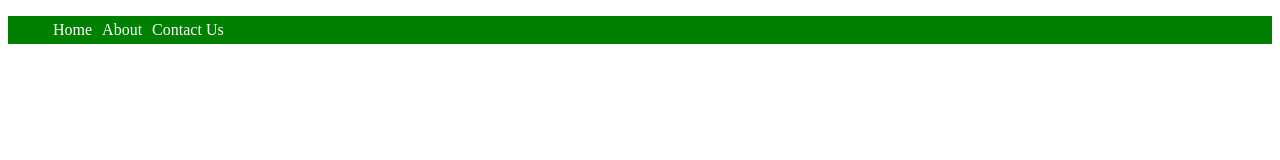
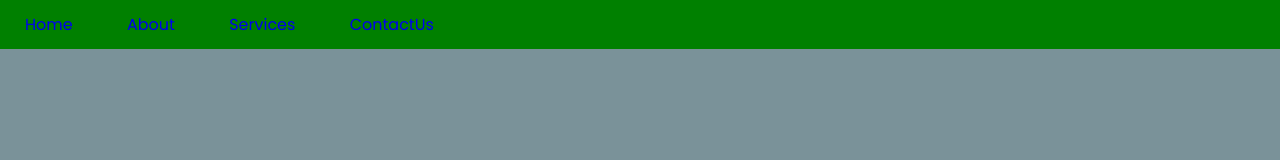
Before and after one commit to rajukr1998/SigmaWebDevelopmentHarry, a plain HTML site: page Day30Assignment/index.html in a window 1280 px wide. Drawn offline with Linux system fonts and the light colour scheme.

Commit message:
Add Assignment Solution

```diff
--- a/Day30Assignment/index.html
+++ b/Day30Assignment/index.html
@@ -5,31 +5,51 @@
     <meta name="viewport" content="width=device-width, initial-scale=1.0">
     <title>Document</title>
     <style>
+        @import url('https://fonts.googleapis.com/css2?family=Poppins:ital,wght@0,100;0,300;0,400;1,300;1,400&display=swap');
+    </style>
+
+    <style>
+        *{
+            margin: 0;
+            padding: 0;
+            font-family: 'Poppins', sans-serif;
+        }
         :root{
-            --color: green;
-            --seccolor: white;
+            --primary-color: green;
+            --text-color: white;
+            --secondary-color: rgb(122, 146, 153);
         }
-        .container{
-            background-color: var(--color);
-            color: var(--seccolor);
+        body{
+            background-color: var(--secondary-color);
+        }
+        nav{
+            background-color: var(--primary-color);
+            padding: 12px 0;
 
         }
-        ul{
-            display: flex;
-        }
+
         ul li{
             list-style: none;
-            padding: 5px;
+            display: inline;
+            padding: 25px;
+            font-weight: 400;
+            color: var(--text-color);
+        }
+        ul li a{
+            text-decoration: none;
         }
     </style>
 </head>
 <body>
-    <div class="container">
-        <ul>
-            <li>Home</li>
-            <li>About</li>
-            <li>Contact Us</li>
-        </ul>
-    </div>
+    <header>
+        <nav>
+            <ul>
+                <li><a href="/">Home</a></li>
+                <li><a href="/">About</a></li>
+                <li><a href="/">Services</a></li>
+                <li><a href="/">ContactUs</a></li>
+            </ul>
+        </nav>
+    </header>
 </body>
 </html>
```
